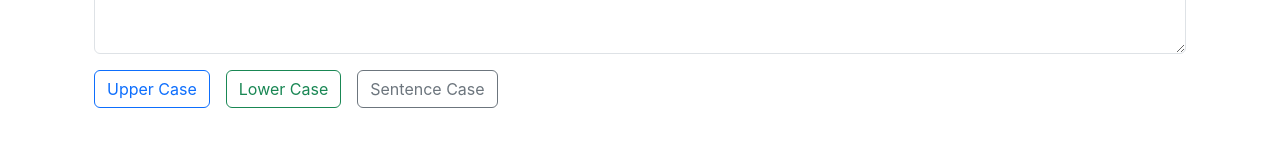
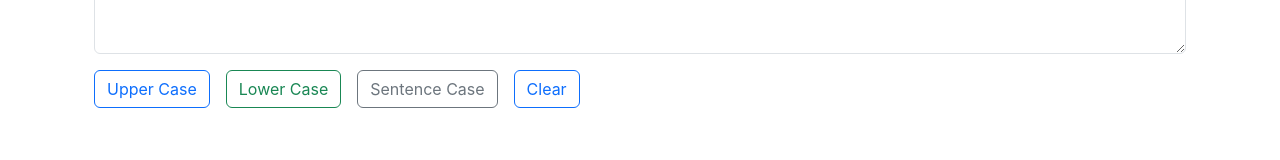
Before and after one commit to kamaldasbabu/textutils, a React (Create React App) app: page / in a window 1280 px wide. Shown: the part 276-436 px from the top of the page. Built offline with nearby package versions, Linux system fonts and the light colour scheme.

Commit message:
clear btn implemented

```diff
--- a/src/App.css
+++ b/src/App.css
@@ -43,6 +43,9 @@
 .mr-5 {
   margin-right: 1rem;
 }
+.mr-7 {
+  margin-right: 1.5rem;
+}
 
 
 .footer-bg {
--- a/src/components/TextForm.js
+++ b/src/components/TextForm.js
@@ -23,14 +23,21 @@ export default function TextForm(props) {
         let newText = text.toLocaleLowerCase();
         setText(newText);
     }
+    const clearText = () => {
+        setText("");
+    }
     const clickToSentenceCase = () => {
 
         if(!text.length) {
             alert("Enter some text");
             return;
         }
+
+
+        let newText = text.toLocaleLowerCase();
+
         const rg = /(^\w{1}|\.\s*\w{1})/gi;
-        const myString = text.replace(rg, function (toReplace) {
+        const myString = newText.replace(rg, function (toReplace) {
             return toReplace.toUpperCase();
         });
 
@@ -58,6 +65,7 @@ export default function TextForm(props) {
                     <button type="button" className="btn btn-outline-primary mr-5" onClick={clickToUpperCase} >Upper Case</button>
                     <button type="button" className="btn btn-outline-success mr-5" onClick={clickToLowerCase} >Lower Case</button>
                     <button type="button" className="btn btn-outline-secondary mr-5" onClick={clickToSentenceCase} >Sentence Case</button>
+                    <button type="button" className="btn btn-outline-primary mr-7" onClick={clearText} >Clear</button>
                 </div>
 
             </div>
```
